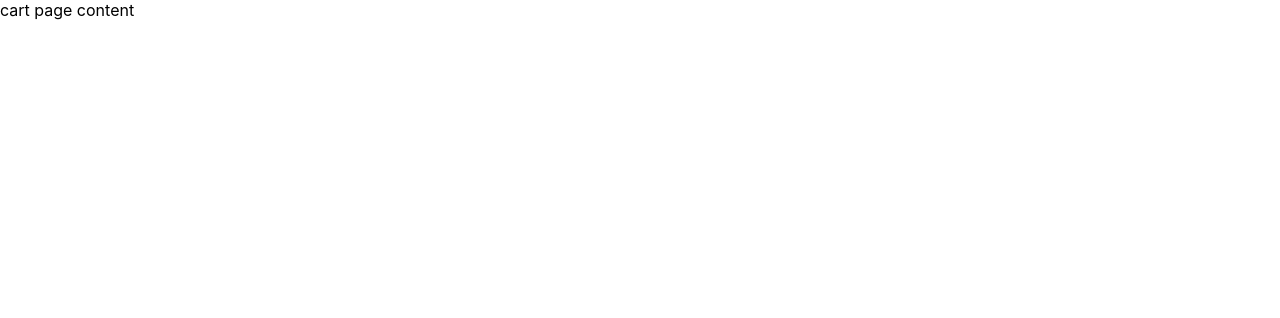
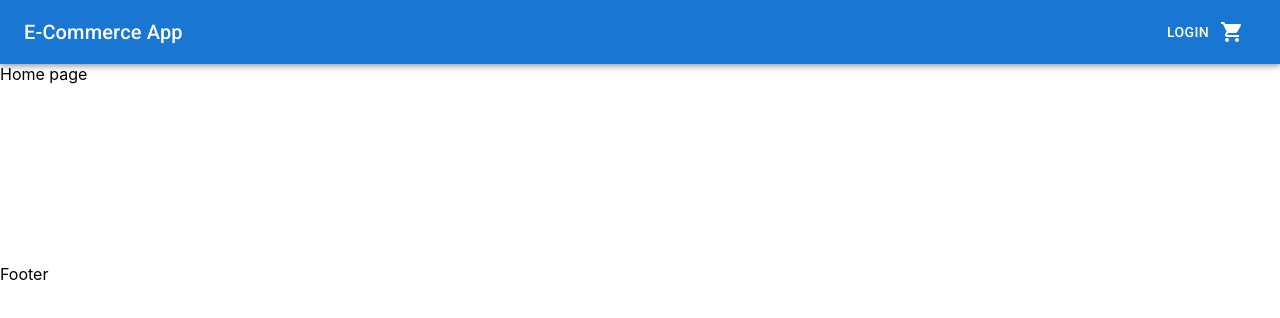
Before and after one commit to tprloucks/ecommerce-site-class, a React (Create React App) app: page / in a window 1280 px wide. Shown: the top 318 px of the page. Built offline with nearby package versions, Linux system fonts and the light colour scheme.

Commit message:
updated the routing process since it updated from switch to routes

```diff
--- a/src/App.js
+++ b/src/App.js
@@ -1,7 +1,5 @@
 import React from 'react'
-import {
-  BrowserRouter as Router, Route
-} from "react-router-dom";
+import { BrowserRouter as Router, Routes, Route} from "react-router-dom";
 import Cartpage from "./pages/Cartpage"
 import Homepage from './pages/Homepage'
 
@@ -10,9 +8,10 @@ import "./App.css"
 function App() {
   return (
     <Router>
-      {/* <Homepage /> */}
-      <Cartpage />
-
+      <Routes>
+        <Route path="/cart" element={<Cartpage/>}/>
+        <Route path="/" element={<Homepage/>}/>
+      </Routes>
     </Router>
   );
 }
--- a/src/pages/Homepage.js
+++ b/src/pages/Homepage.js
@@ -1,12 +1,15 @@
 import React, { Fragment } from 'react'
 import Header from '../components/Header'
 import Footer from "../components/Footer"
+import { Box } from '@mui/system'
 
 const Homepage = () => {
     return (
         <Fragment>
             <Header />
-            Home page content
+            <div style={{backgroundColor: '#faf9f7)', height: "200px"}}>
+                Home page
+                </div>
             <Footer/>
         </Fragment>
     )
```
